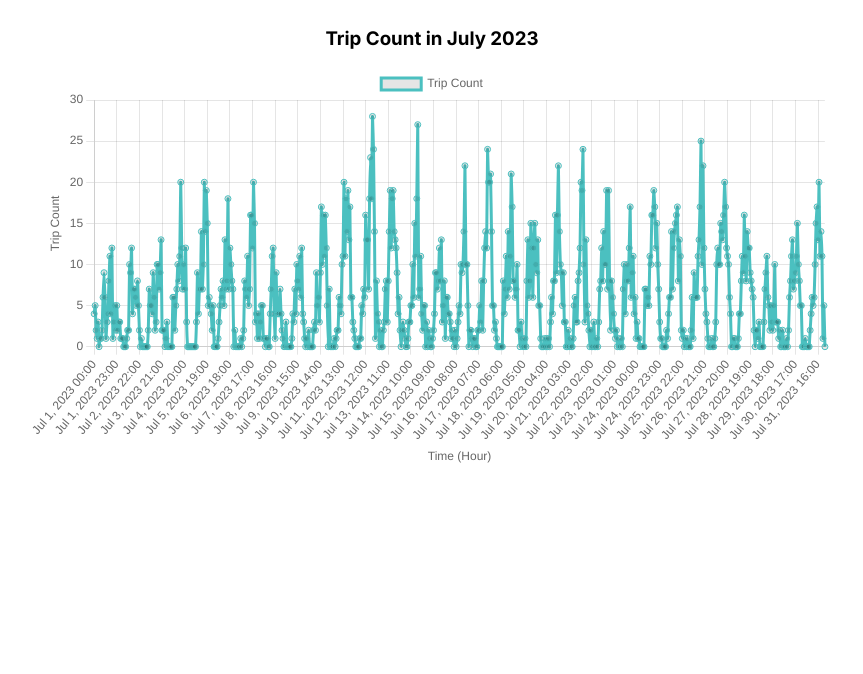
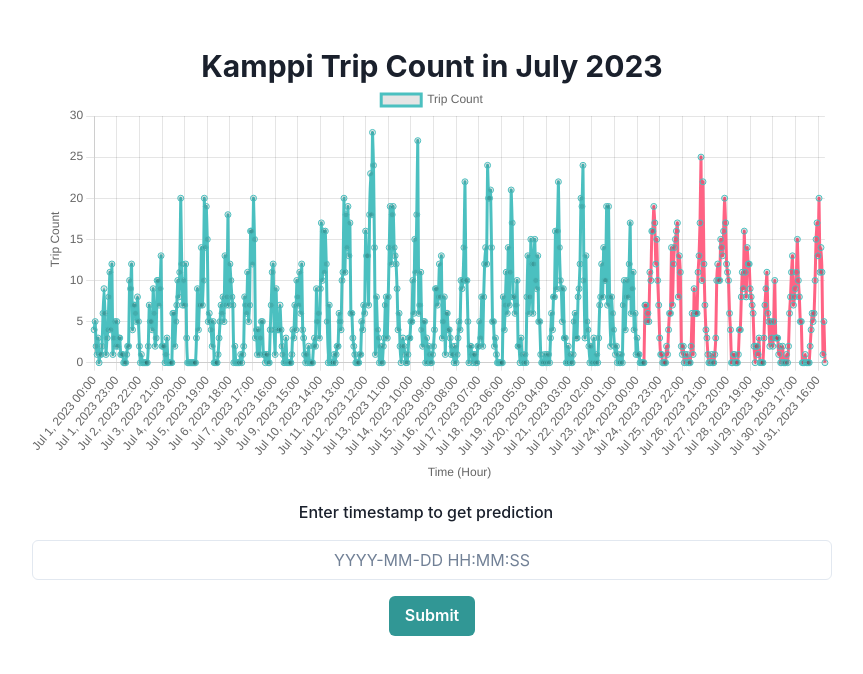
Before and after one commit to ElliotAtHelsinki/data-science-project, a Next.js app in the folder frontend/: page / in a window 1280 px wide. Shown: the top 674 px of the page, without its empty margins (208-1071 px from the left). Built offline with nearby package versions, Linux system fonts and the light colour scheme.

Commit message:
added form

```diff
--- a/frontend/app/layout.tsx
+++ b/frontend/app/layout.tsx
@@ -1,11 +1,6 @@
 import type { Metadata } from 'next'
-import { Inter } from 'next/font/google'
-
-const inter = Inter({
-  subsets: ['latin'],
-  display: 'swap',
-})
-
+import { Providers } from './providers'
+import { Flex } from '@chakra-ui/react'
 
 export const metadata: Metadata = {
   title: '',
@@ -14,8 +9,14 @@ export const metadata: Metadata = {
 
 const RootLayout = ({ children, }: Readonly<{ children: React.ReactNode }>) => {
   return (
-    <html lang='en' className={inter.className}>
-      <body>{children}</body>
+    <html lang='en'>
+      <body>
+        <Providers>
+          <Flex justifyContent='center' width='100%' padding={4} minH='calc(100vh - 72px)'>
+            {children}
+          </Flex>
+        </Providers>
+      </body>
     </html>
   )
 }
--- a/frontend/app/page.tsx
+++ b/frontend/app/page.tsx
@@ -1,15 +1,64 @@
-import { TripCountChart, Wrapper } from '@/components'
+'use client'
+
+import { InputField, TripCountChart, Wrapper } from '@/components'
 import { sampleAnnualTripCountData } from '@/constants'
-import { Box, Flex, Heading } from '@chakra-ui/react'
+import { Box, Button, Flex, FormErrorMessage, FormLabel, Heading, Text } from '@chakra-ui/react'
+import { Formik, Form } from 'formik'
+import { useState } from 'react'
+
+interface Response {
+  timestamp: string
+  departingCount: number
+  returningCount: number
+  bikeAtStationCount: number
+}
 
 const Home: React.FC = () => {
+  const [predictionData, setPredictionData] = useState<Response>()
+
   return (
     <Box w='100%'>
       <Wrapper>
         <Flex justifyContent='center'>
-          <Heading as='h3' size='lg'>Trip Count in July 2023</Heading>
+          <Heading as='h3' size='lg'>Kamppi Trip Count in July 2023</Heading>
         </Flex>
         <TripCountChart data={sampleAnnualTripCountData} />
+        <Formik
+          initialValues={{ timestamp: '' }}
+          onSubmit={async ({ timestamp }, { setErrors }) => {
+            const response: Response = await (await fetch(`http://localhost:8000/app/predict?timestamp=${timestamp}`)).json()
+            setPredictionData(response)
+          }}
+        >
+          {({ isSubmitting }) => (
+            <Form>
+              <Flex flexDir='column' alignItems='center' mt={4}>
+                <FormLabel htmlFor='timestamp'>Enter timestamp to get prediction</FormLabel>
+                {/* @ts-ignore */}
+                <InputField name='timestamp' label='' placeholder='YYYY-MM-DD HH:MM:SS' textAlign='center' />
+                <Button type='submit' colorScheme='teal' mt={4} isLoading={isSubmitting} disabled={isSubmitting}>Submit</Button>
+                {
+                  predictionData &&
+                  <Box mt={4}>
+                    <Text>Timestamp: {predictionData.timestamp}</Text>
+                    <Text>Number of Bikes Arriving at Station: {predictionData.returningCount}</Text>
+                    <Text>Number of Bikes Departing from Station: {predictionData.departingCount}</Text>
+                    <Text>Predicted Number of Bikes at Station: {predictionData.bikeAtStationCount}</Text>
+                    <Text>Bike Count Status: {predictionData.departingCount > predictionData.returningCount ? 'Decreasing' : 'Increasing'}</Text>
+                    <Text>
+                      In need of more bikes: &nbsp;
+                      {
+                        predictionData.bikeAtStationCount > 10 ? 'No' :
+                          predictionData.bikeAtStationCount > 5 ? 'Yes, but not urgently.' :
+                            'Yes, urgently.'
+                      }
+                    </Text>
+                  </Box>
+                }
+              </Flex>
+            </Form>
+          )}
+        </Formik>
       </Wrapper>
     </Box>
   )
--- a/frontend/app/providers.tsx
+++ b/frontend/app/providers.tsx
@@ -3,5 +3,7 @@
 import { ChakraProvider } from '@chakra-ui/react'
 
 export const Providers = ({ children }: { children: React.ReactNode }) => {
-  return <ChakraProvider>{children}</ChakraProvider>
+  return (
+    <ChakraProvider>{children}</ChakraProvider>
+  )
 }
--- /dev/null
+++ b/frontend/components/InputField.tsx
@@ -0,0 +1,18 @@
+'use client'
+import { FormControl, FormErrorMessage, FormLabel, Input } from '@chakra-ui/react'
+import { useField } from 'formik'
+
+type Props = React.InputHTMLAttributes<HTMLInputElement> & { name: string, label: string, isTextArea?: boolean }
+
+export const InputField: React.FC<Props> = ({size: _, isTextArea=false, ...props}) => {
+  const [field, { error }] = useField(props)
+  const { label, placeholder } = props
+
+  return (
+    <FormControl isInvalid={!!error}>
+      <FormLabel htmlFor={field.name}>{label}</FormLabel>
+      <Input {...field} {...props} id={field.name} placeholder={placeholder} />
+      {error ? <FormErrorMessage>{error}</FormErrorMessage> : null}
+    </FormControl>
+  )
+}
--- /dev/null
+++ b/frontend/components/TextareaField.tsx
@@ -0,0 +1,36 @@
+'use client'
+import { FormControl, FormErrorMessage, FormLabel, Textarea } from '@chakra-ui/react'
+import autosize from 'autosize'
+import { useField } from 'formik'
+import { useRef, useEffect } from 'react'
+
+type Props = React.TextareaHTMLAttributes<HTMLTextAreaElement> & { name: string, label: string }
+
+export const TextareaField: React.FC<Props> = (props): JSX.Element => {
+  const [field, { error }] = useField(props)
+  const { label, placeholder } = props
+
+  // https://github.com/chakra-ui/chakra-ui/issues/670
+  const ref: any = useRef()
+  useEffect(() => {
+    const current = ref.current
+    autosize(current)
+    return () => {
+      autosize.destroy(current)
+    }
+  }, [])
+
+  return (
+    <FormControl isInvalid={!!error}>
+      <FormLabel htmlFor={field.name}>{label}</FormLabel>
+      <Textarea
+        {...field}
+        {...props}
+        ref={ref}
+        id={field.name}
+        placeholder={placeholder}
+      />
+      {error ? <FormErrorMessage>{error}</FormErrorMessage> : null}
+    </FormControl>
+  )
+}
--- a/frontend/components/TripCountChart.tsx
+++ b/frontend/components/TripCountChart.tsx
@@ -2,7 +2,7 @@
 // ChatGPT-generated
 import { Line } from 'react-chartjs-2'
 import { Chart as ChartJS, TimeScale, LinearScale, PointElement, LineElement, Tooltip, Legend } from 'chart.js'
-import 'chartjs-adapter-date-fns' // Adapter for date handling
+import 'chartjs-adapter-date-fns'
 import { Entry } from '@/constants'
 
 // Register required chart components
@@ -10,14 +10,26 @@ ChartJS.register(TimeScale, LinearScale, PointElement, LineElement, Tooltip, Leg
 
 export const TripCountChart = ({ data }: { data: Entry[] }) => {
   const chartData = {
-    labels: data.map(entry => entry.time), // X-axis: time (Date objects)
+    labels: data.map((entry) => entry.time),
     datasets: [
       {
         label: 'Trip Count',
-        data: data.map(entry => entry.trip_count), // Y-axis: trip_count
+        data: data.map((entry) => entry.trip_count),
         fill: false,
         borderColor: 'rgba(75,192,192,1)',
         tension: 0.1,
+        segment: {
+          borderColor: (ctx: any) => {
+            const dataIndex = ctx.p0DataIndex // Starting index of the segment
+            const totalPoints = data.length
+            const threeQuarterIndex = Math.floor(totalPoints * 0.75)
+
+            // Use a different color after 3/4 of the x-axis
+            return dataIndex >= threeQuarterIndex
+              ? 'rgba(255,99,132,1)' // Different color after 3/4
+              : 'rgba(75,192,192,1)' // Default color for the first 3/4
+          },
+        },
       },
     ],
   }
@@ -27,10 +39,10 @@ export const TripCountChart = ({ data }: { data: Entry[] }) => {
       x: {
         type: 'time',
         time: {
-          unit: 'hour',  // Specify the unit as 'hour' for hour-specific data
-          tooltipFormat: 'PPpp', // 'PPpp' formats as "Oct 4, 2023, 2:00 PM"
+          unit: 'hour',
+          tooltipFormat: 'PPpp',
           displayFormats: {
-            hour: 'MMM d, yyyy HH:mm', // Format for x-axis (hour granularity)
+            hour: 'MMM d, yyyy HH:mm',
           },
         },
         title: {
@@ -49,8 +61,7 @@ export const TripCountChart = ({ data }: { data: Entry[] }) => {
     plugins: {
       tooltip: {
         callbacks: {
-          // @ts-ignore
-          label: function (context) {
+          label: function (context: any) {
             return `Trip Count: ${context.raw}`
           },
         },
@@ -58,8 +69,7 @@ export const TripCountChart = ({ data }: { data: Entry[] }) => {
     },
   }
 
-  // @ts-ignore
-  return <Line data={chartData} options={options} />
+  return <Line data={chartData} options={options as any} />
 }
 
 export default TripCountChart
--- a/frontend/components/index.ts
+++ b/frontend/components/index.ts
@@ -1,2 +1,4 @@
 export * from './Wrapper'
 export * from './TripCountChart'
+export * from './InputField'
+export * from './TextareaField'
--- a/frontend/package.json
+++ b/frontend/package.json
@@ -13,9 +13,11 @@
     "@chakra-ui/react": "^2.8.2",
     "@emotion/react": "^11.13.3",
     "@emotion/styled": "^11.13.0",
+    "autosize": "^6.0.1",
     "chart.js": "^4.4.4",
     "chartjs-adapter-date-fns": "^3.0.0",
     "date-fns": "^4.1.0",
+    "formik": "^2.4.6",
     "framer-motion": "^11.5.4",
     "next": "14.2.9",
     "react": "^18",
```
Also changed, not shown: 1 other file (tests, documents, lock files or other folders).
